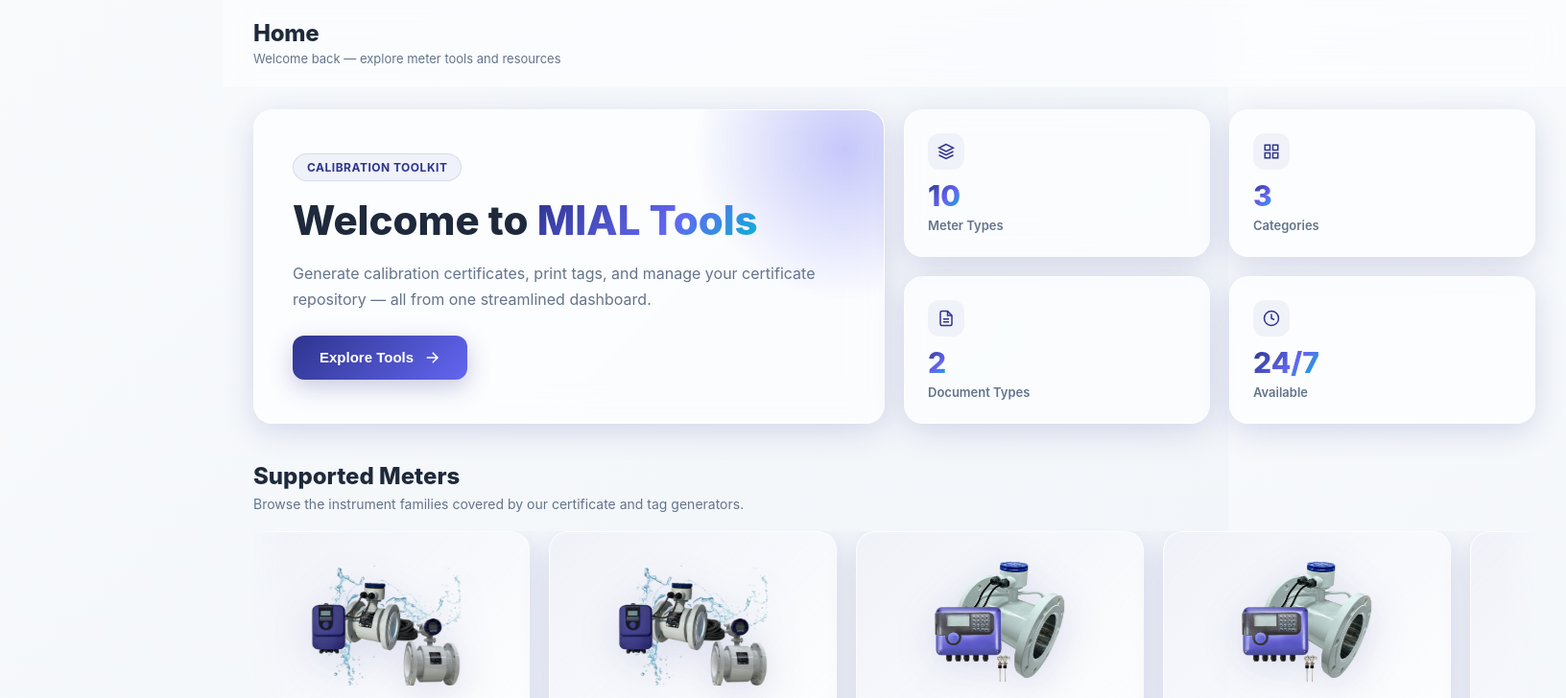
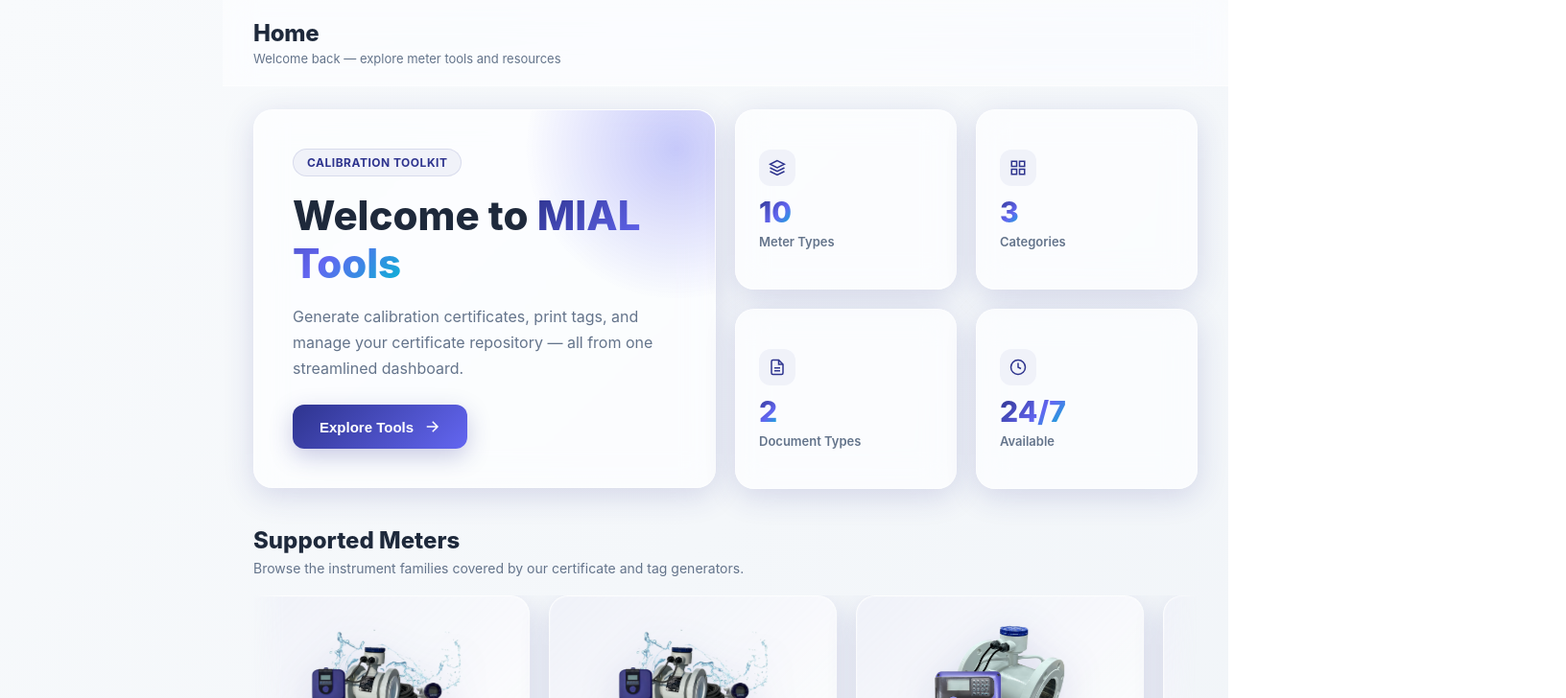
Before and after one commit to fijopeter/mialtools, a React (Vite) app: page / in a window 1280 px wide. Shown: the top 728 px of the page at 96% size, 1632 px wide, since content can reach past the window. Built offline with nearby package versions, Linux system fonts and the light colour scheme; no server answers.

Commit message:
Bug fix width

```diff
--- a/src/App.css
+++ b/src/App.css
@@ -8,7 +8,7 @@
   display: flex;
   flex-direction: column;
   min-height: 100vh;
-  width: 80nw;
+  width: 80vw;
   margin-left: var(--sidebar-width);
   transition: margin-left 0.3s cubic-bezier(0.22, 1, 0.36, 1);
 }
```
